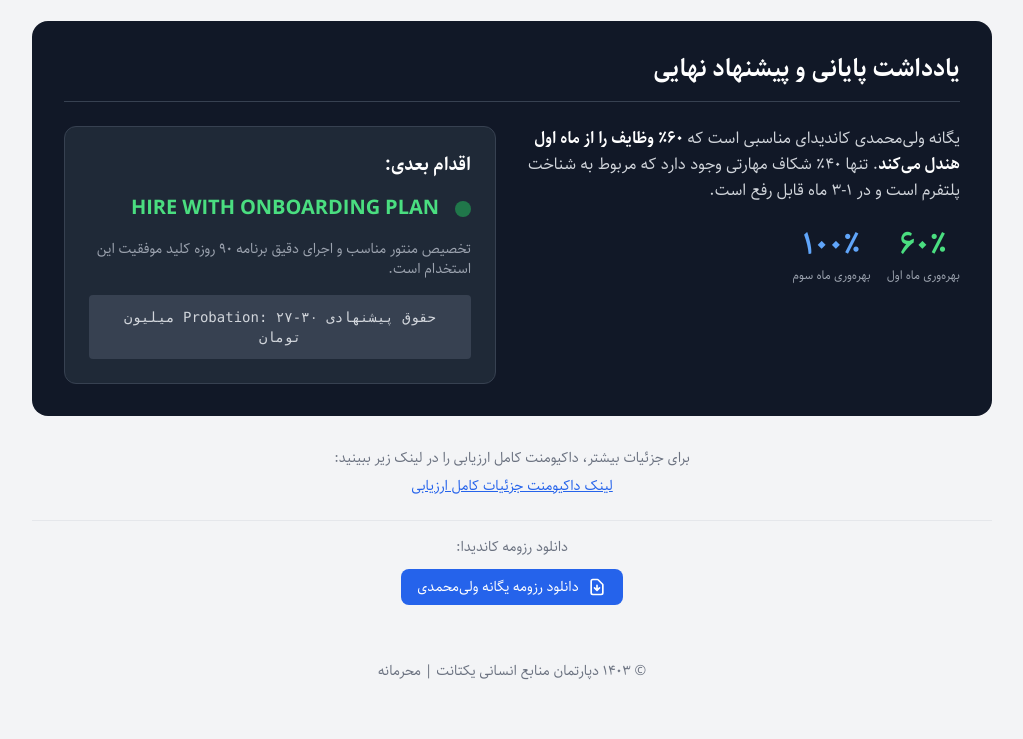
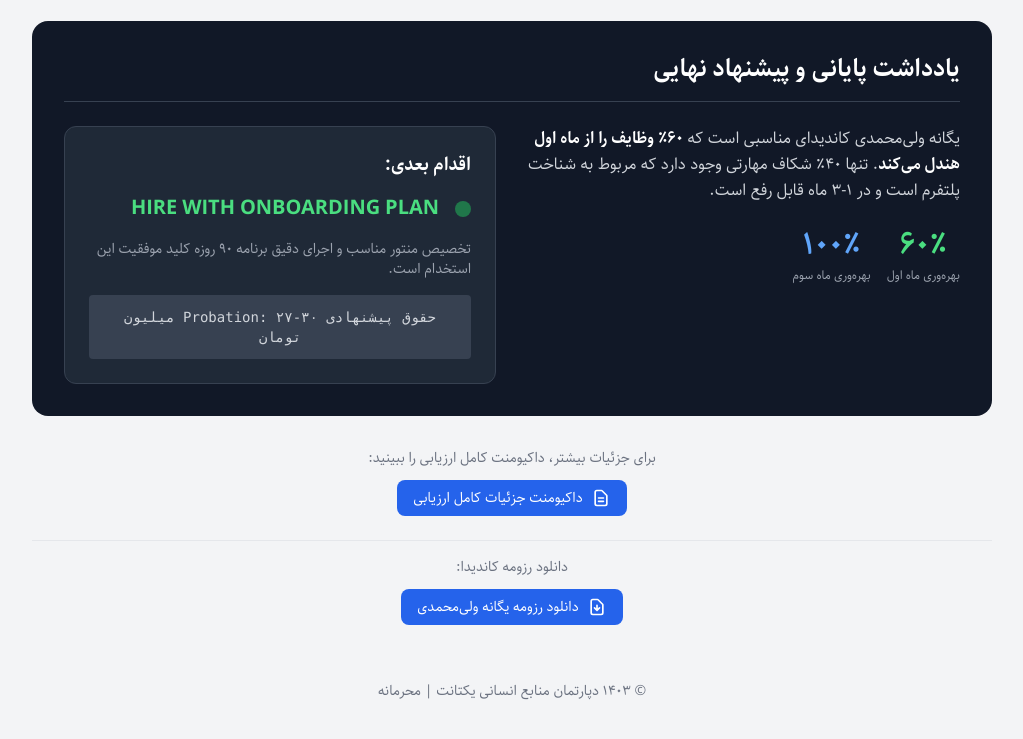
Before and after one commit to OmidShojaei10x/Yeganeh, a plain HTML site: page index07.html in a window 1280 px wide. Shown: the part 2547-3286 px from the top of the page, without its empty margins (128-1151 px from the left). Drawn offline with nearby package versions, Linux system fonts and the light colour scheme.

Commit message:
Style document link as button similar to resume download button

```diff
--- a/index07.html
+++ b/index07.html
@@ -644,15 +644,18 @@
     </main>
 
     <div class="max-w-5xl mx-auto px-4 sm:px-6 lg:px-8">
-        <div class="text-center text-sm text-gray-500 mb-2">
-            برای جزئیات بیشتر، داکیومنت کامل ارزیابی را در لینک زیر ببینید:
-        </div>
-        <div class="text-center text-sm mb-6">
+        <div class="text-center mb-6">
+            <div class="text-sm text-gray-500 mb-3">
+                برای جزئیات بیشتر، داکیومنت کامل ارزیابی را ببینید:
+            </div>
             <a href="https://docs.google.com/document/d/1vXtbgPooqLPixUgHdLZYYR4Zv5qWtieQkmsPHMXVBks/edit?tab=t.bzpbf42446cl#heading=h.tv5lxf6pd0ra"
-               class="text-blue-600 hover:text-blue-800 underline break-all"
                target="_blank"
-               rel="noopener noreferrer">
-                لینک داکیومنت جزئیات کامل ارزیابی
+               rel="noopener noreferrer"
+               class="inline-flex items-center gap-2 px-4 py-2 bg-blue-600 text-white rounded-lg hover:bg-blue-700 transition-colors text-sm font-medium">
+                <svg xmlns="http://www.w3.org/2000/svg" class="h-5 w-5" fill="none" viewBox="0 0 24 24" stroke="currentColor">
+                    <path stroke-linecap="round" stroke-linejoin="round" stroke-width="2" d="M9 12h6m-6 4h6m2 5H7a2 2 0 01-2-2V5a2 2 0 012-2h5.586a1 1 0 01.707.293l5.414 5.414a1 1 0 01.293.707V19a2 2 0 01-2 2z" />
+                </svg>
+                داکیومنت جزئیات کامل ارزیابی
             </a>
         </div>
 
```
